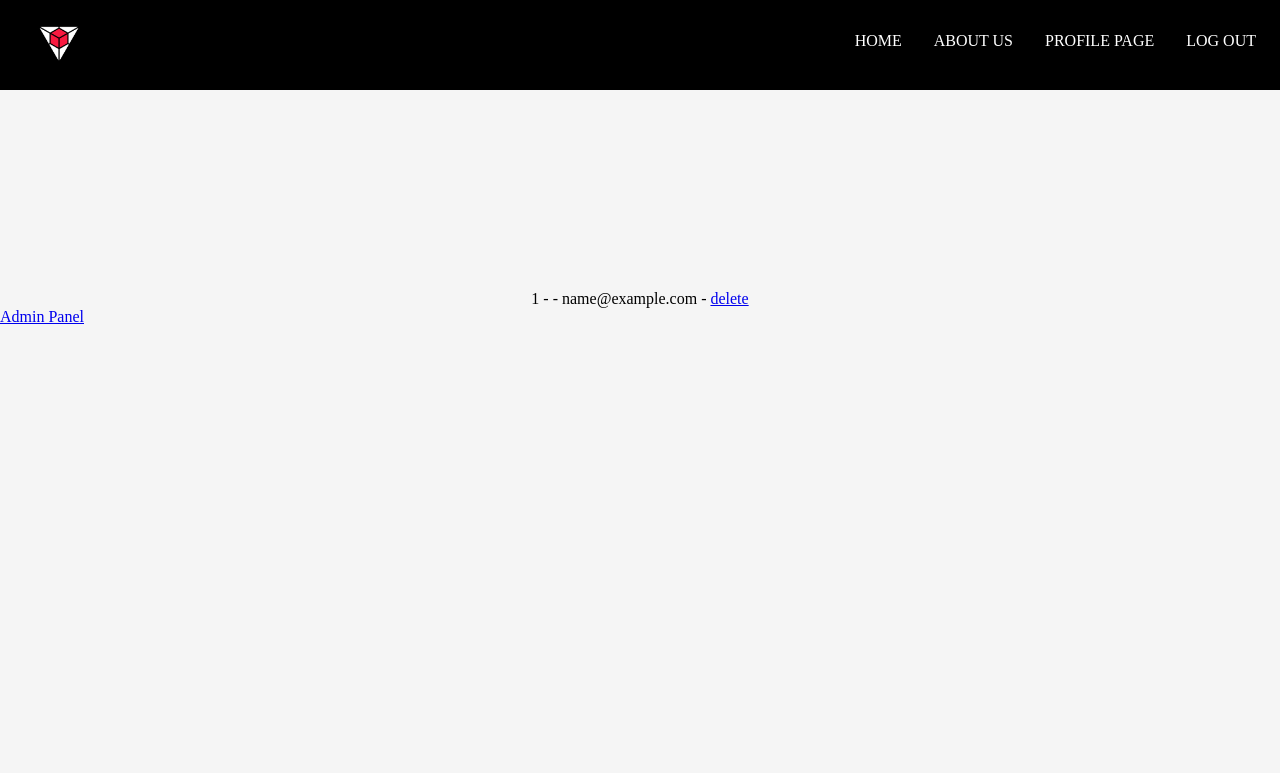
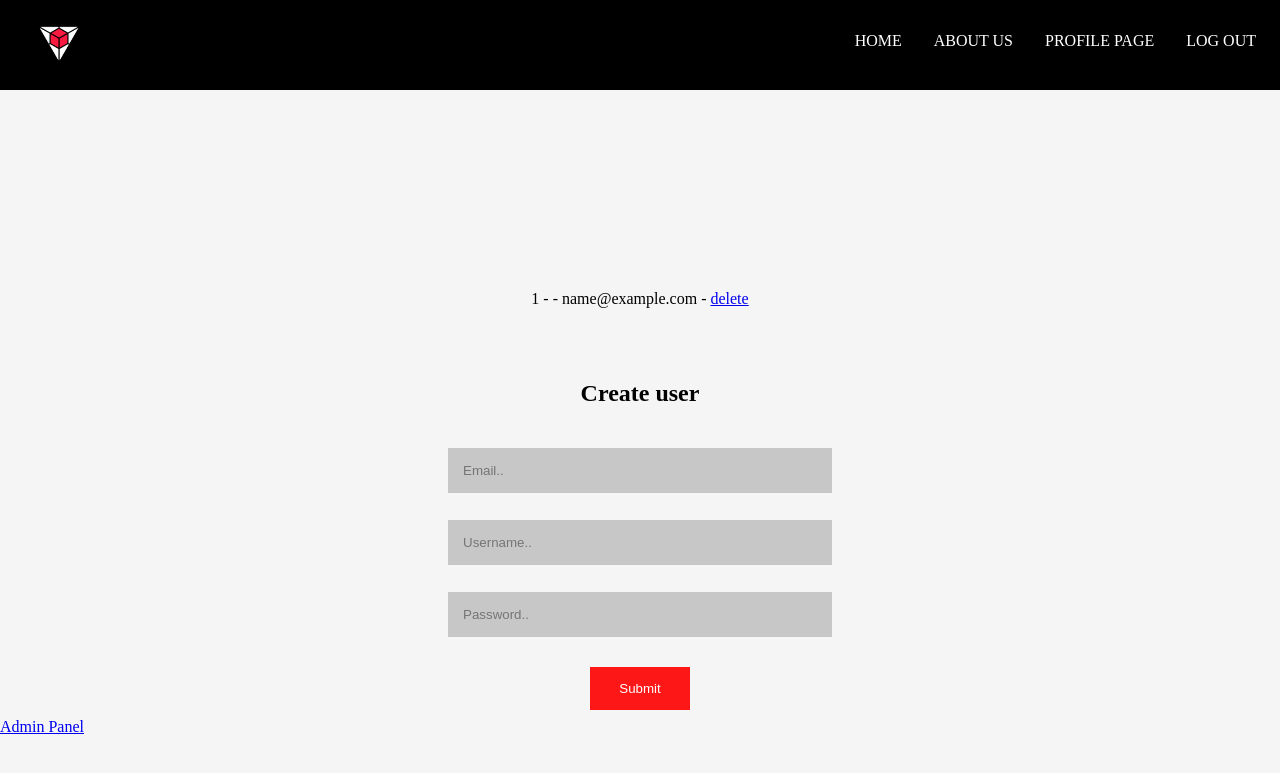
Before and after one commit to klar2161/DWP, a PHP site: page /adminpanel.php in a window 1280 px wide. Shown: the top 773 px of the page. Run offline with PHP 8.4, Linux system fonts and the light colour scheme; the visitor is signed in with stand-in values (Sample User, id 1); data that the repository does not hold is empty.

Commit message:
admin create

```diff
--- a/adminpanel.php
+++ b/adminpanel.php
@@ -2,6 +2,7 @@
 include_once 'header.php';
 
 include_once 'usersA.php';
+include_once 'user_add_form.php';
 
 include_once 'footer.php';
 ?>
--- /dev/null
+++ b/user_add_form.php
@@ -0,0 +1,54 @@
+<?php
+
+include_once 'header.php';
+
+?>
+
+<section class="signup-form">
+    <br></br>
+    <br></br>
+    <h2>Create user</h2>
+    <br></br>
+    <form action="addtodb.php" method="post">
+        <input type="text" name="email" placeholder="Email..">
+        <input type="text" name="username" placeholder="Username..">
+        <input type="password" name="password" placeholder="Password..">
+        <button type="submit" name="submit">Submit</button>
+    </form>
+    <?php
+
+if (isset($_GET["error"])) {
+    if ($_GET["error"] == "emptyinput") {
+        echo "<p>Fill in all fields!</p>";
+    }
+    else if ($_GET["error"] == "invaliduid") {
+        echo "<p>Choose a proper username!</p>";
+    }
+    else if ($_GET["error"] == "invalidemail") {
+        echo "<p>Choose a proper email!</p>";
+    }
+    else if ($_GET["error"] == "passwordsdontmatch") {
+        echo "<p>Passwords does not match!!</p>";
+    }
+    else if ($_GET["error"] == "stmtfailed") {
+        echo "<p>Something went wrong! Try again :(!</p>";
+    }
+    else if ($_GET["error"] == "usernametaken") {
+        echo "<p>Choose another username!!</p>";
+    }
+    else if ($_GET["error"] == "none") {
+        echo "<p>You have succesfully signed up! :)</p>";
+    }
+}
+
+?>
+</section>
+
+
+
+
+<?php
+
+include_once 'footer.php';
+
+?>
```
Also changed, not shown: addtodb.php (added, +16 -0 lines).
